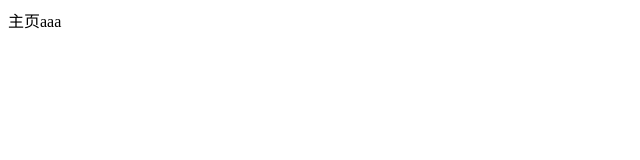
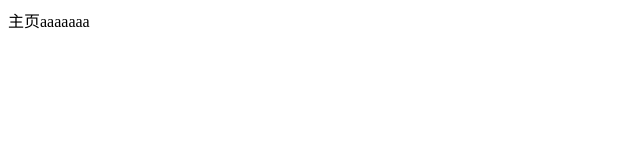
Before and after one commit to lzctbyong/lzctbyong.github.io, a plain HTML site: page index.html in a window 1280 px wide. Shown: the full height of the page, 0-640 px from the left. Drawn offline with Linux system fonts and the light colour scheme.

Commit message:
aaaa
aaaa

```diff
--- a/index.html
+++ b/index.html
@@ -9,7 +9,7 @@
 </head>
 
 <body>
-    主页aaa
+    主页aaaaaaa
 </body>
 
 </html>
```
